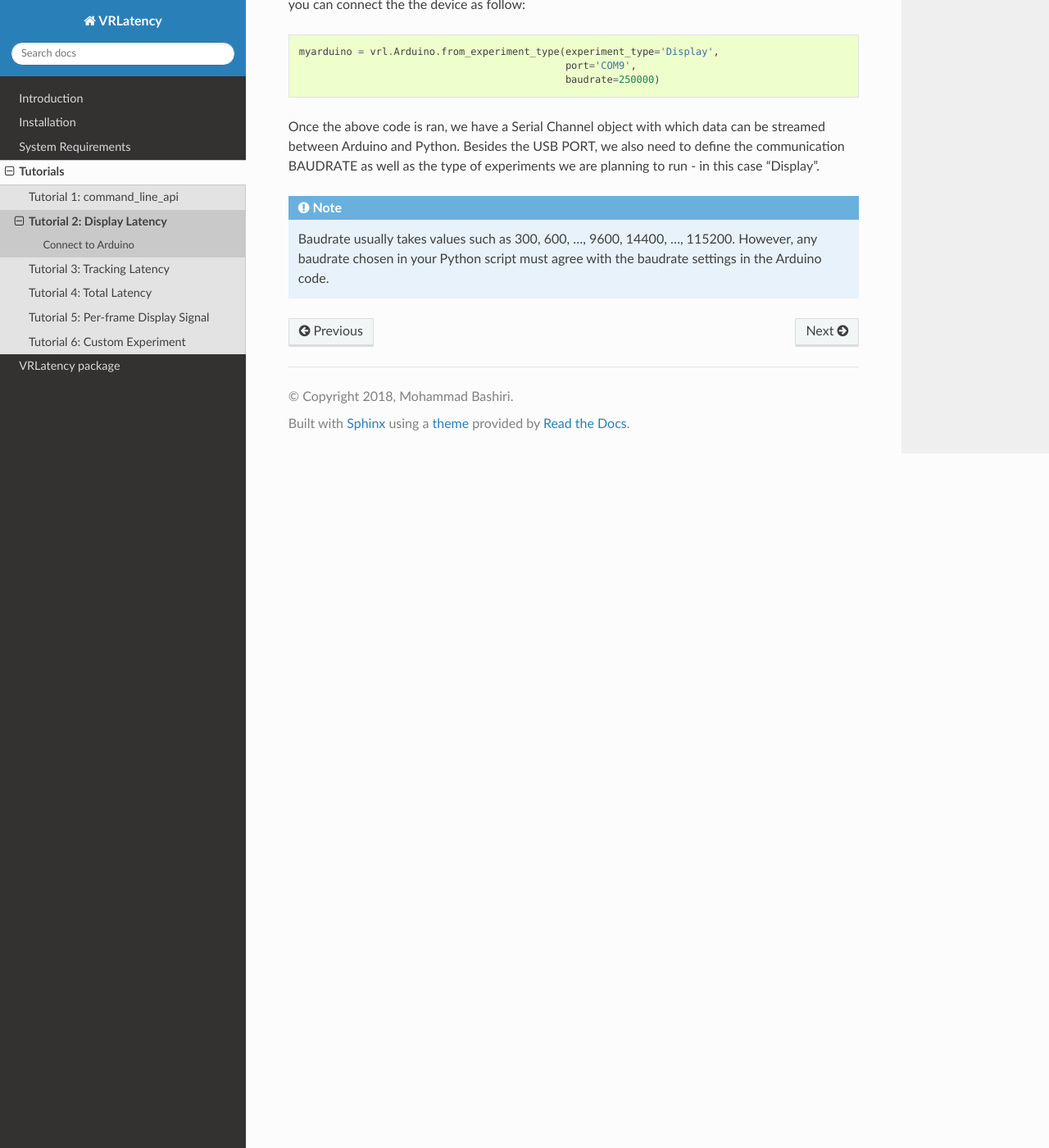
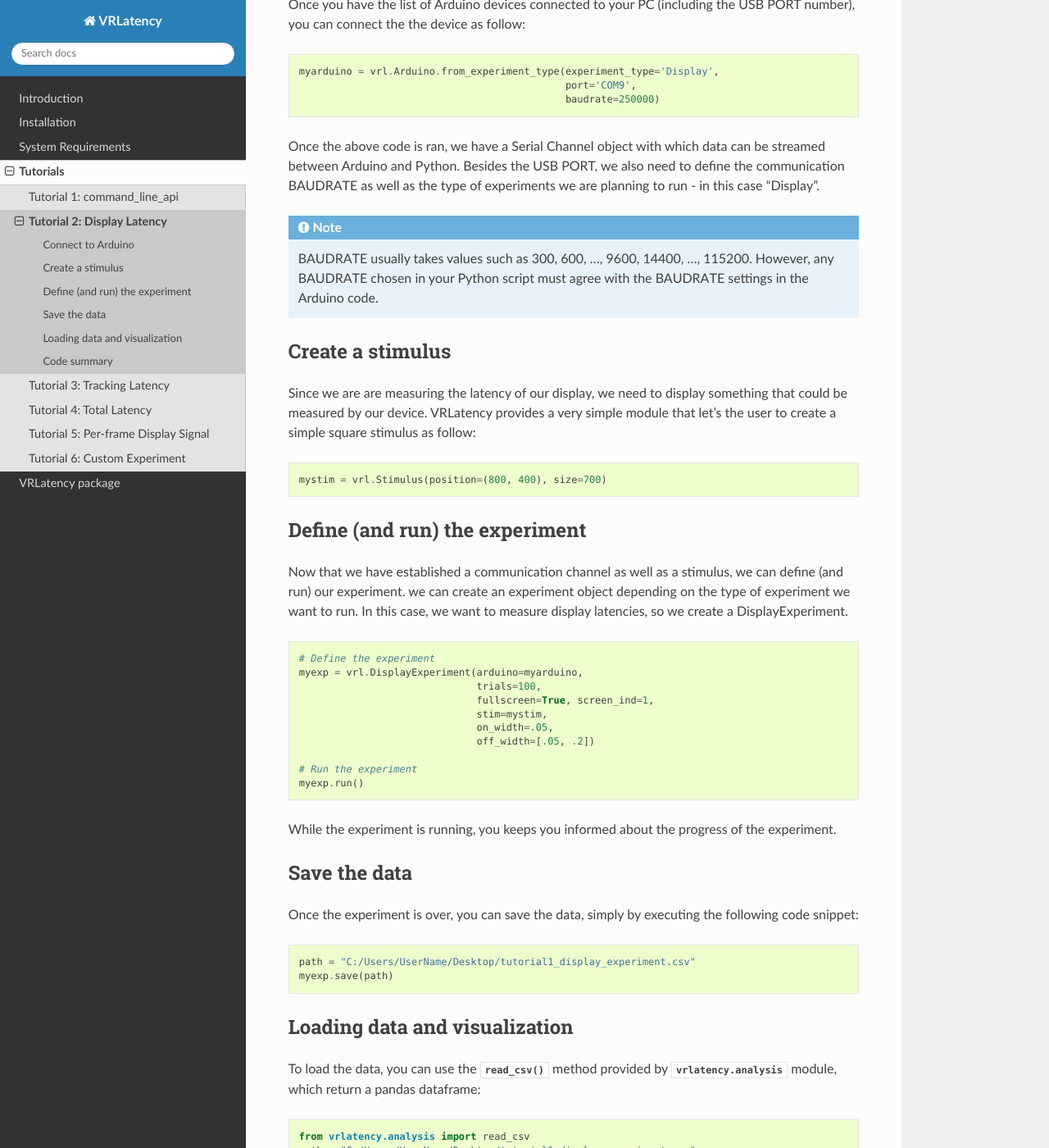
Before and after one commit to ratcave/vrlatency, a Sphinx documentation site: the page built from docs/tutorial2.rst, in a window 1280 px wide and 1400 px high, scrolled down 953 px. Shown: the whole window at 82% size. Built offline with Sphinx 7.4.7 and the Read the Docs theme 2.0.0, drawn with Linux system fonts in a browser that asks for light colours; some of the changed text lies outside the part shown.

Commit message:
Tutorial 2 first draft is ready

```diff
--- a/docs/tutorial2.rst
+++ b/docs/tutorial2.rst
@@ -5,8 +5,9 @@ Measurements of display latency using VRLatency is not limited to Virtual Realit
 and you can measure the latency of pretty much any display, as long as you can have the display
 to shine some light on the device. Let's go through this process in this tutorial.
 
-Generally the flow of measuring the latency is as follow:
+The flow of measuring the latency of our projector is as follow:
     - Connect to Arduino
+    - Define a stimulus
     - Define the experiment
     - Run the experiment
     - Save the data
@@ -25,6 +26,7 @@ To connect to the Arduino we need to know which USB PORT is the device connected
 one can check that in Device Manager, VRLatency provides a quick way of getting a list of all the
 Arduinos that are connected to your system.
 ::
+
     import vrlatency as vrl
 
     vrl.Arduino.find_all()
@@ -32,6 +34,7 @@ Arduinos that are connected to your system.
 Once you have the list of Arduino devices connected to your PC (including the USB PORT number), you can
 connect the the device as follow:
 ::
+
     myarduino = vrl.Arduino.from_experiment_type(experiment_type='Display',
                                                  port='COM9',
                                                  baudrate=250000)
@@ -40,4 +43,118 @@ Once the above code is ran, we have a Serial Channel object with which data can
 and Python. Besides the USB PORT, we also need to define the communication BAUDRATE as well as the type of
 experiments we are planning to run - in this case "Display".
 
-.. note:: Baudrate usually takes values such as 300, 600, ..., 9600, 14400, ..., 115200. However, any baudrate chosen in your Python script must agree with the baudrate settings in the Arduino code.
+.. note:: BAUDRATE usually takes values such as 300, 600, ..., 9600, 14400, ..., 115200. However, any BAUDRATE chosen in your Python script must agree with the BAUDRATE settings in the Arduino code.
+
+
+Create a stimulus
++++++++++++++++++
+
+Since we are are measuring the latency of our display, we need to display something that could be measured
+by our device. VRLatency provides a very simple module that let's the user to create a simple square stimulus as follow:
+
+::
+
+    mystim = vrl.Stimulus(position=(800, 400), size=700)
+
+
+Define (and run) the experiment
++++++++++++++++++++++++++++++++
+
+Now that we have established a communication channel as well as a stimulus, we can define (and run) our experiment. we can create
+an experiment object depending on the type of experiment we want to run. In this case, we want to measure
+display latencies, so we create a DisplayExperiment.
+
+::
+
+    # Define the experiment
+    myexp = vrl.DisplayExperiment(arduino=myarduino,
+                                  trials=100,
+                                  fullscreen=True, screen_ind=1,
+                                  stim=mystim,
+                                  on_width=.05,
+                                  off_width=[.05, .2])
+
+    # Run the experiment
+    myexp.run()
+
+While the experiment is running, you keeps you informed about the progress of the experiment.
+
+Save the data
++++++++++++++
+
+Once the experiment is over, you can save the data, simply by executing the following code snippet:
+
+::
+
+    path = "C:/Users/UserName/Desktop/tutorial1_display_experiment.csv"
+    myexp.save(path)
+
+
+Loading data and visualization
+++++++++++++++++++++++++++++++
+
+To load the data, you can use the :py:meth:`.read_csv` method provided by :py:class:`vrlatency.analysis` module, which
+return a pandas dataframe:
+
+::
+
+    from vrlatency.analysis import read_csv
+    path = "C:/Users/UserName/Desktop/tutorial1_display_experiment.csv"
+    df = read_csv(path)
+
+Once you loaded the data, you can use the :py:meth:`.get_latencies` method from :py:class:`vrlatency.analysis` module,
+which returns the latency values per trial of the experiment.
+
+::
+
+    from vrlatency.analysis import get_display_latencies
+    latencies = get_display_latencies(df)
+
+And finally we can use any visualization package to visualize our latency values in any way we would prefer.
+Here, I am going to use seaborn and matplotlib to plot a histogram of the latency values:
+
+::
+
+    import matplotlib.pyplot as plt
+    import seaborn as sns
+
+    sns.distplot(latencies.iloc[1:] / 1000.)
+    plt.show()
+
+Code summary
+++++++++++++
+
+Here is the summary of the code snippets discussed above:
+
+::
+
+    import vrlatency as vrl
+    from vrlatency.analysis import read_csv, get_display_latencies
+    import matplotlib.pyplot as plt
+    import seaborn as sns
+
+    # Connect to device
+    myarduino = vrl.Arduino.from_experiment_type(experiment_type='Display', port='COM9', baudrate=250000)
+
+    # Create a stimulus
+    mystim = vrl.Stimulus(position=(800, 400), size=700)
+
+    # Create an experiment
+    myexp = vrl.DisplayExperiment(arduino=myarduino,
+                                  trials=100,
+                                  fullscreen=True, screen_ind=1,
+                                  stim=mystim,
+                                  on_width=.05,
+                                  off_width=[.05, .2])
+
+    myexp.run()
+
+    path = "C:/Users/sirotalab/Desktop/Measurement/display_exp_test.csv"
+    myexp.save(path)
+
+    df = read_csv(path)
+
+    latencies = get_display_latencies(df)
+
+    sns.distplot(latencies.iloc[1:] / 1000.)
+    plt.show()
```
Also changed, not shown: docs/installation.rst (+7 -0 lines).
